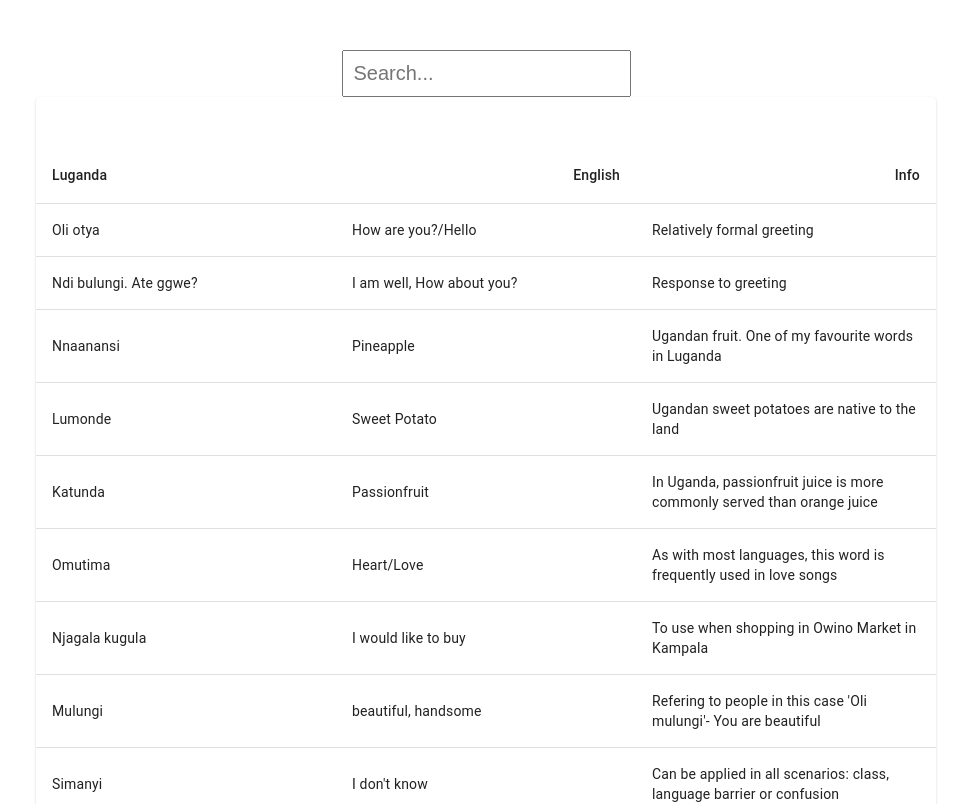
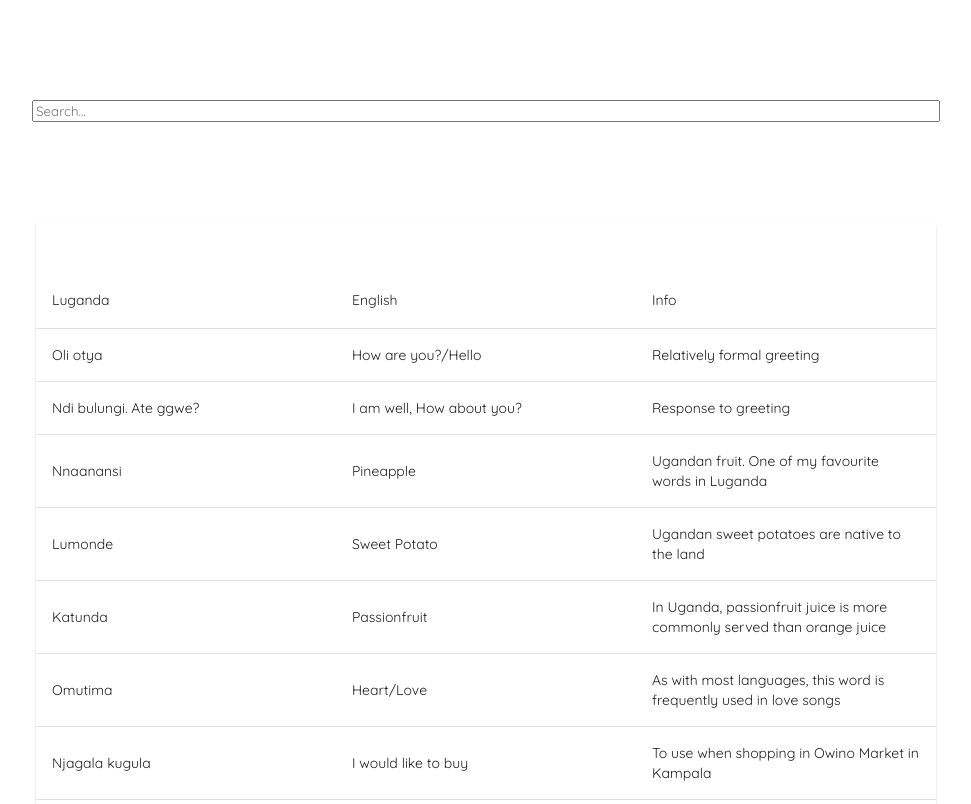
Before and after one commit to janetnagudi/ug-dictionary, a React (Create React App) app: page / in a window 1280 px wide. Shown: the top 804 px of the page, without its empty margins (22-993 px from the left). Built offline with nearby package versions, Linux system fonts and the light colour scheme.

Commit message:
Quicksand font added

```diff
--- a/src/App.js
+++ b/src/App.js
@@ -2,8 +2,23 @@ import "./app.css";
 import { Words } from "./words";
 import React, { useEffect, useState } from "react";
 import TableU from "./Table";
+import { createTheme, ThemeProvider } from '@mui/material/styles';
+import CssBaseline from '@mui/material/CssBaseline';
+import Brightness4Icon from '@mui/icons-material/Brightness4';
+import Brightness7Icon from '@mui/icons-material/Brightness7';
+import IconButton from '@mui/material/IconButton';
+
+
+
 
 function App() {
+  const font =  "'Quicksand', sans-serif";
+  const theme = createTheme({
+    typography: {
+      fontFamily: font,
+      },
+    });
+
   const [query, setQuery]
  = useState("");
 
@@ -12,12 +27,15 @@ const search = (data) => {
   item.english.toLowerCase().includes(query));
 
 };
+
    return (
-    <div className="app">
-<input type="text" placeholder="Search..." className="search" onChange={e=> setQuery(e.target.value)}
+    <div className="my-app">
+      <ThemeProvider theme={theme}>
+
+        <input type="text" placeholder="Search..." className="my-app" onChange={e=> setQuery(e.target.value)}
 />
 <TableU data={search(Words)} />
-
+</ThemeProvider>
 
     </div>
   );
--- a/src/Table.jsx
+++ b/src/Table.jsx
@@ -7,17 +7,23 @@ import TableHead from "@mui/material/TableHead";
 import TableRow from "@mui/material/TableRow";
 import Paper from "@mui/material/Paper";
 import { Words } from "./words";
+import "./app.css";
+
+
+
 
 
 const TableU = ({data}) => {
+
+
   return (
-    <TableContainer component={Paper}>
+    <TableContainer className="my-app" component={Paper}>
       <Table sx={{ minWidth: 650 }} aria-label="simple table">
         <TableHead>
           <TableRow>
             <TableCell>Luganda</TableCell>
-            <TableCell align="right">English</TableCell>
-            <TableCell align="right">Info</TableCell>
+            <TableCell align="left">English</TableCell>
+            <TableCell align="left">Info</TableCell>
           </TableRow>
         </TableHead>
         <TableBody>
@@ -36,6 +42,7 @@ const TableU = ({data}) => {
         </TableBody>
       </Table>
     </TableContainer>
+
       )
     }
 
--- a/src/app.css
+++ b/src/app.css
@@ -1,13 +1,15 @@
-@import url('https://fonts.googleapis.com/css2?family=Poppins:wght@500&display=swap');
+@import url("https://fonts.googleapis.com/css2?family=Amatic+SC&family=Quicksand&display=swap");
 
-.app {
-  font-family: Verdana;
+.my-app {
+  font-family: 'Quicksand';
   margin: 50px;
   display: flex;
   flex-direction: column;
   align-items: center;
   width: 900px;
-  font-family: 'Poppins', sans-serif;
+}
+div{
+  font-family: "Quicksand";
 }
 
 .search {
```
